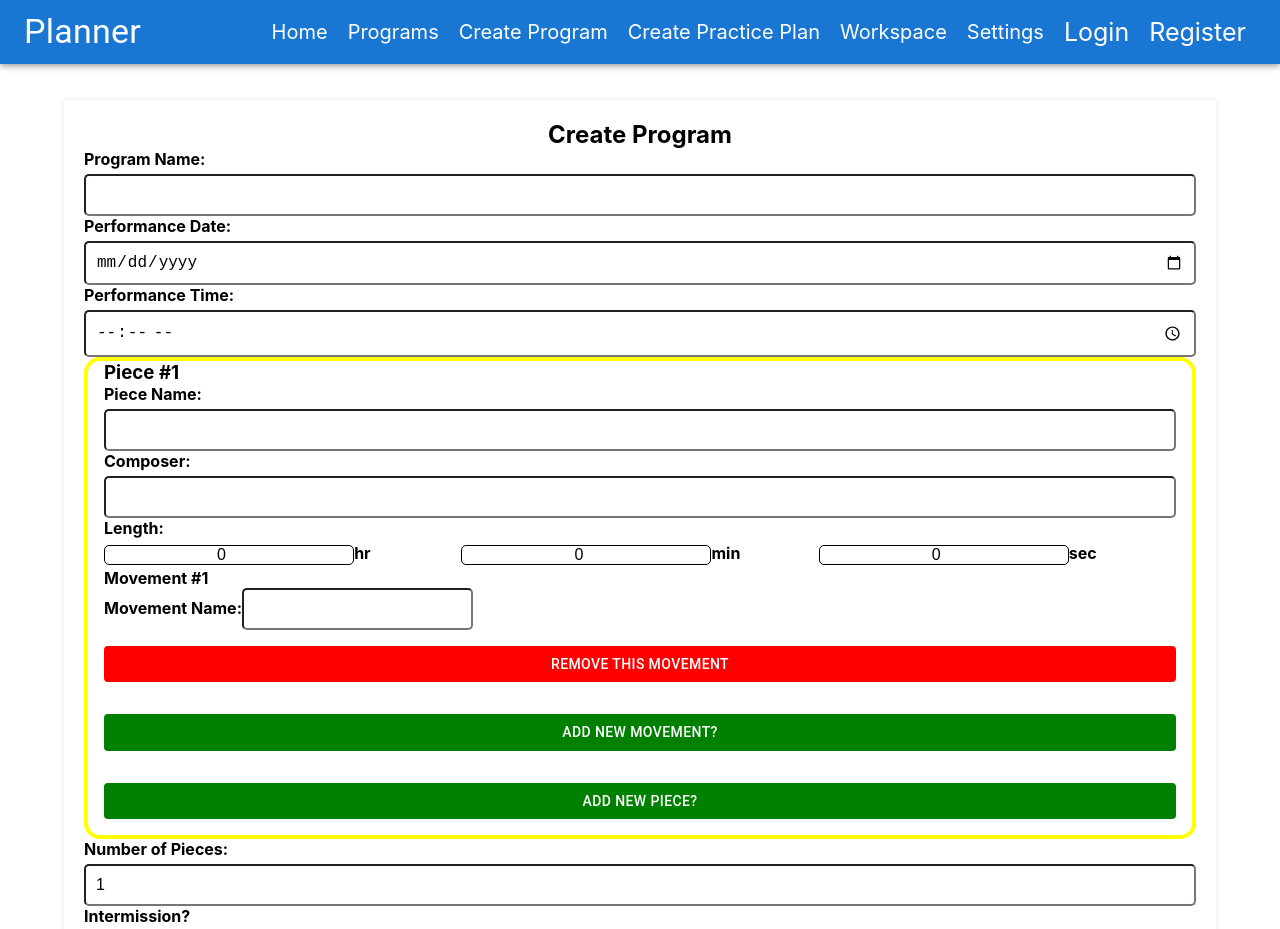
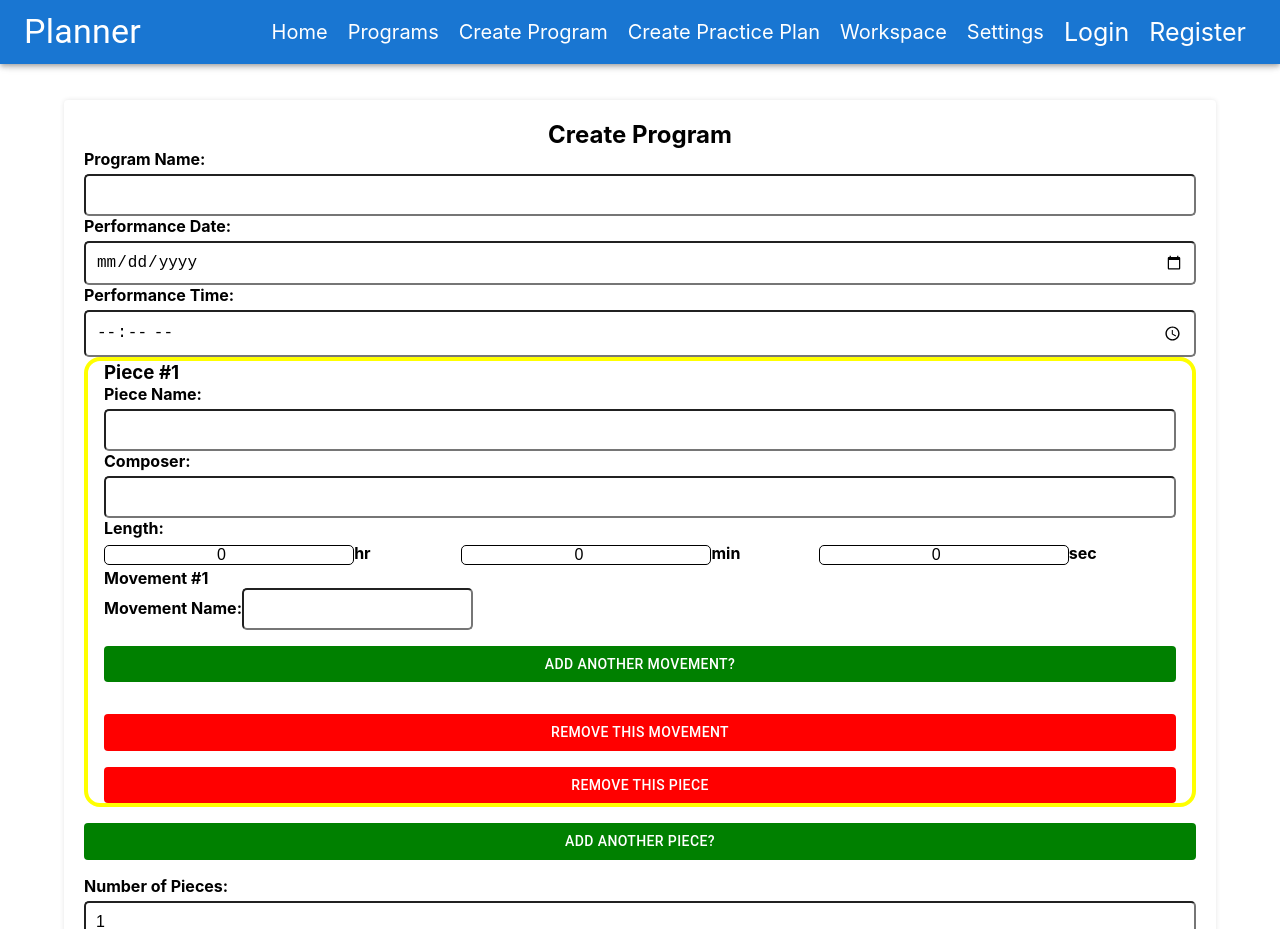
Before and after one commit to shoneriki/mern-practice, a React (Create React App) app in the folder client/: page /program/create in a window 1280 px wide. Shown: the top 929 px of the page. Built offline with nearby package versions, Linux system fonts and the light colour scheme.

Commit message:
style changes, able to remove piece

```diff
--- a/client/src/pages/create-program.js
+++ b/client/src/pages/create-program.js
@@ -8,8 +8,6 @@ import {
   Button,
   Box,
 } from "@mui/material";
-import { styled } from "@mui/system";
-import MenuIcon from "@mui/icons-material/Menu";
 
 
 export const CreateProgram = () => {
@@ -297,6 +295,20 @@ const addPiece = () => {
                     <Button
                       sx={{
                         color: "white",
+                        backgroundColor: "green",
+                        margin: "1rem 0",
+                        width: "100%",
+                        "&:hover": {
+                          backgroundColor: "purple",
+                        },
+                      }}
+                      onClick={() => addMovement(pieceIndex)}
+                    >
+                      Add Another Movement?
+                    </Button>
+                    <Button
+                      sx={{
+                        color: "white",
                         backgroundColor: "red",
                         width: "100%",
                         margin: "1rem 0",
@@ -308,22 +320,21 @@ const addPiece = () => {
                   </div>
                 );
               })}
-
               <Button
                 sx={{
+                  backgroundColor: "red",
                   color: "white",
-                  backgroundColor: "green",
-                  margin: "1rem 0",
                   "&:hover": {
-                    backgroundColor: "purple",
+                    backgroundColor: "darkred",
                   },
                 }}
-                onClick={() => addMovement(pieceIndex)}
+                onClick={() => removePiece(pieceIndex)}
               >
-                Add New Movement?
+                Remove this piece
               </Button>
-
-              <Box sx={{ width: "100%" }} >
+            </Box>
+          );
+        })}
         <Button
           sx={{
             color: "white",
@@ -336,12 +347,8 @@ const addPiece = () => {
           }}
           onClick={addPiece}
         >
-                  Add New Piece?
+          Add Another Piece?
         </Button>
-              </Box>
-            </Box>
-          );
-        })}
         <label htmlFor="numOfPieces">Number of Pieces:</label>
         <input
           type="number"
```
Lines whose indentation alone changed are shown as unchanged.
